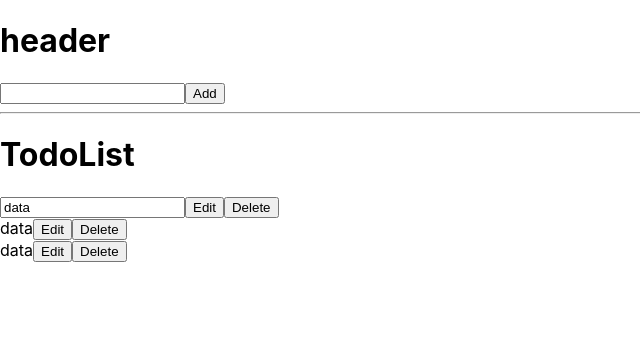
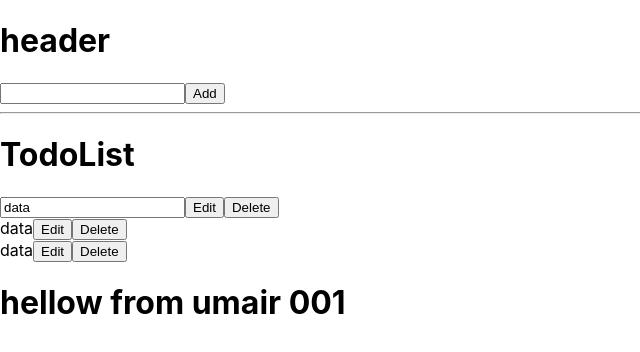
Before and after one commit to AtaMuhiuldin/MYPROJECT, a React (Create React App) app: page / in a window 1280 px wide. Shown: the top 352 px of the page, without its empty margins (0-640 px from the left). Built offline with nearby package versions, Linux system fonts and the light colour scheme.

Commit message:
second commit umair

```diff
--- a/src/App.js
+++ b/src/App.js
@@ -11,6 +11,7 @@ class App extends Component {
         <div className="root">
           <Header />
           <TodoList />
+          <h1>hellow from umair 001</h1>
         </div>
       </Provider>
     );
```
